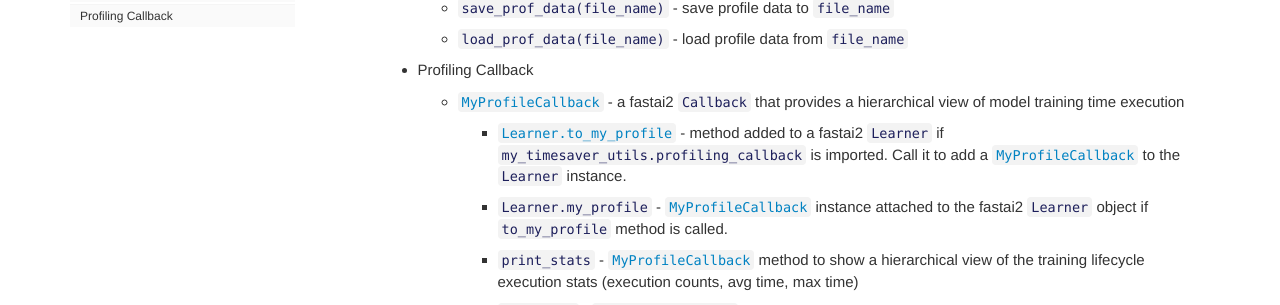
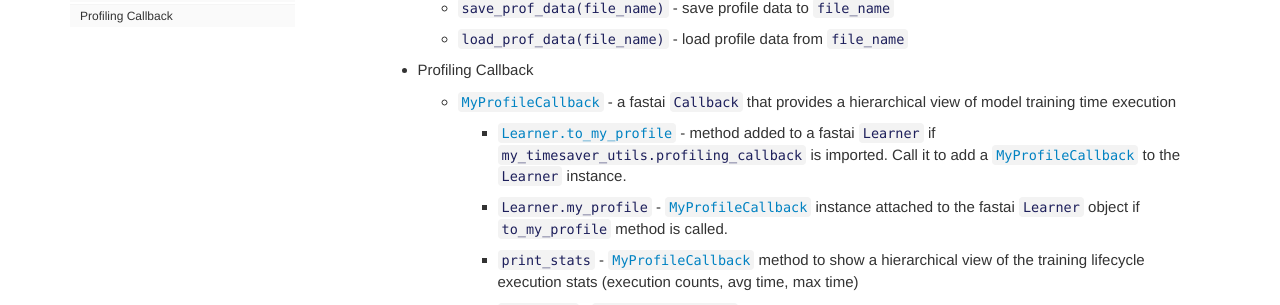
Before and after one commit to butchland/my_timesaver_utils, a Jekyll site: the page built from docs/index.html, in a window 1280 px wide and 900 px high, scrolled down 456 px. Shown: the part 167-472 px from the top of the window. Built offline with Jekyll 4.4.1, drawn with Linux system fonts in a browser that asks for light colours; nearby versions of some CDN libraries; comment, search, counter and statistics services are not loaded; some of the changed text lies outside the part shown.

Commit message:
Upgrade to version 0.0.2 to support fastai==2.0.0

```diff
--- a/docs/index.html
+++ b/docs/index.html
@@ -44,9 +44,9 @@
 </ul>
 </li>
 <li>Profiling Callback<ul>
-<li><a href="/my_timesaver_utils/profiling_callback#MyProfileCallback"><code>MyProfileCallback</code></a> - a fastai2 <code>Callback</code> that provides a hierarchical view of model training time execution<ul>
-<li><a href="/my_timesaver_utils/profiling_callback#Learner.to_my_profile"><code>Learner.to_my_profile</code></a> - method added to a fastai2 <code>Learner</code> if <code>my_timesaver_utils.profiling_callback</code> is imported. Call it to add a <a href="/my_timesaver_utils/profiling_callback#MyProfileCallback"><code>MyProfileCallback</code></a> to the <code>Learner</code> instance.</li>
-<li><code>Learner.my_profile</code> - <a href="/my_timesaver_utils/profiling_callback#MyProfileCallback"><code>MyProfileCallback</code></a> instance attached to the fastai2 <code>Learner</code> object if <code>to_my_profile</code> method is called.</li>
+<li><a href="/my_timesaver_utils/profiling_callback#MyProfileCallback"><code>MyProfileCallback</code></a> - a fastai <code>Callback</code> that provides a hierarchical view of model training time execution<ul>
+<li><a href="/my_timesaver_utils/profiling_callback#Learner.to_my_profile"><code>Learner.to_my_profile</code></a> - method added to a fastai <code>Learner</code> if <code>my_timesaver_utils.profiling_callback</code> is imported. Call it to add a <a href="/my_timesaver_utils/profiling_callback#MyProfileCallback"><code>MyProfileCallback</code></a> to the <code>Learner</code> instance.</li>
+<li><code>Learner.my_profile</code> - <a href="/my_timesaver_utils/profiling_callback#MyProfileCallback"><code>MyProfileCallback</code></a> instance attached to the fastai <code>Learner</code> object if <code>to_my_profile</code> method is called.</li>
 <li><code>print_stats</code> - <a href="/my_timesaver_utils/profiling_callback#MyProfileCallback"><code>MyProfileCallback</code></a> method to show a hierarchical view of the training lifecycle execution stats (execution counts, avg time, max time)</li>
 <li><code>get_stats</code> - <a href="/my_timesaver_utils/profiling_callback#MyProfileCallback"><code>MyProfileCallback</code></a> method to get the execution stats as a list</li>
 <li><code>clear_stats</code> - <a href="/my_timesaver_utils/profiling_callback#MyProfileCallback"><code>MyProfileCallback</code></a> method to reset the execution stats</li>
@@ -745,7 +745,7 @@
 
 <div class="inner_cell">
     <div class="input_area">
-<div class=" highlight hl-ipython3"><pre><span></span><span class="kn">from</span> <span class="nn">fastai2.vision.all</span> <span class="kn">import</span> <span class="o">*</span>
+<div class=" highlight hl-ipython3"><pre><span></span><span class="kn">from</span> <span class="nn">fastai.vision.all</span> <span class="kn">import</span> <span class="o">*</span>
 </pre></div>
 
     </div>
@@ -895,7 +895,7 @@
 
 
 <div class="output_text output_subarea output_execute_result">
-<pre>&lt;fastai2.learner.Learner at 0x139594d10&gt;</pre>
+<pre>&lt;fastai.learner.Learner at 0x139594d10&gt;</pre>
 </div>
 
 </div>
--- a/my_timesaver_utils/__init__.py
+++ b/my_timesaver_utils/__init__.py
@@ -1 +1 @@
-__version__ = "0.0.1"
+__version__ = "0.0.2"
```
Also changed, not shown: docs/profiling.html (+8 -8 lines), docs/profiling_callback.html (+4 -4 lines), README.md, 3 other files.
